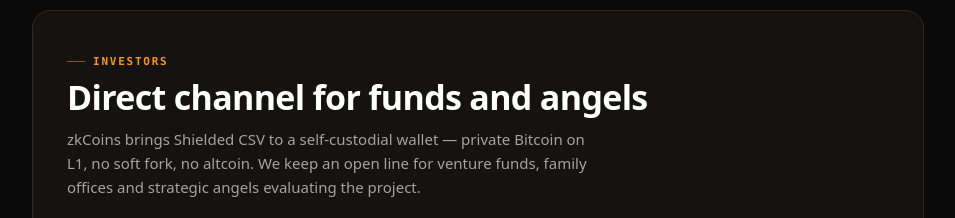
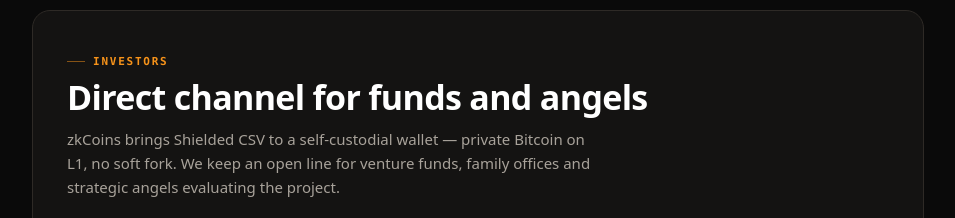
Before and after one commit to zk-coins/landing-page, a plain HTML site: page index.html in a window 1280 px wide. Shown: the part 7200-7418 px from the top of the page, without its empty margins (162-1117 px from the left). Drawn offline with Linux system fonts and the light colour scheme.

Commit message:
fix: remove altcoin mention from investor section copy

```diff
--- a/index.html
+++ b/index.html
@@ -966,7 +966,7 @@
       <div class="band-head">
         <span class="eyebrow">Investors</span>
         <h2 id="investors-title">Direct channel for funds and angels</h2>
-        <p>zkCoins brings Shielded CSV to a self-custodial wallet — private Bitcoin on L1, no soft fork, no altcoin. We keep an open line for venture funds, family offices and strategic angels evaluating the project.</p>
+        <p>zkCoins brings Shielded CSV to a self-custodial wallet — private Bitcoin on L1, no soft fork. We keep an open line for venture funds, family offices and strategic angels evaluating the project.</p>
       </div>
       <div class="investor-body">
         <p>The protocol is peer-reviewed (<b>ePrint 2025/068</b>), the stack is open source, and the roadmap is public. We are not actively raising — but we are open to conversations ahead of mainnet.</p>
```
